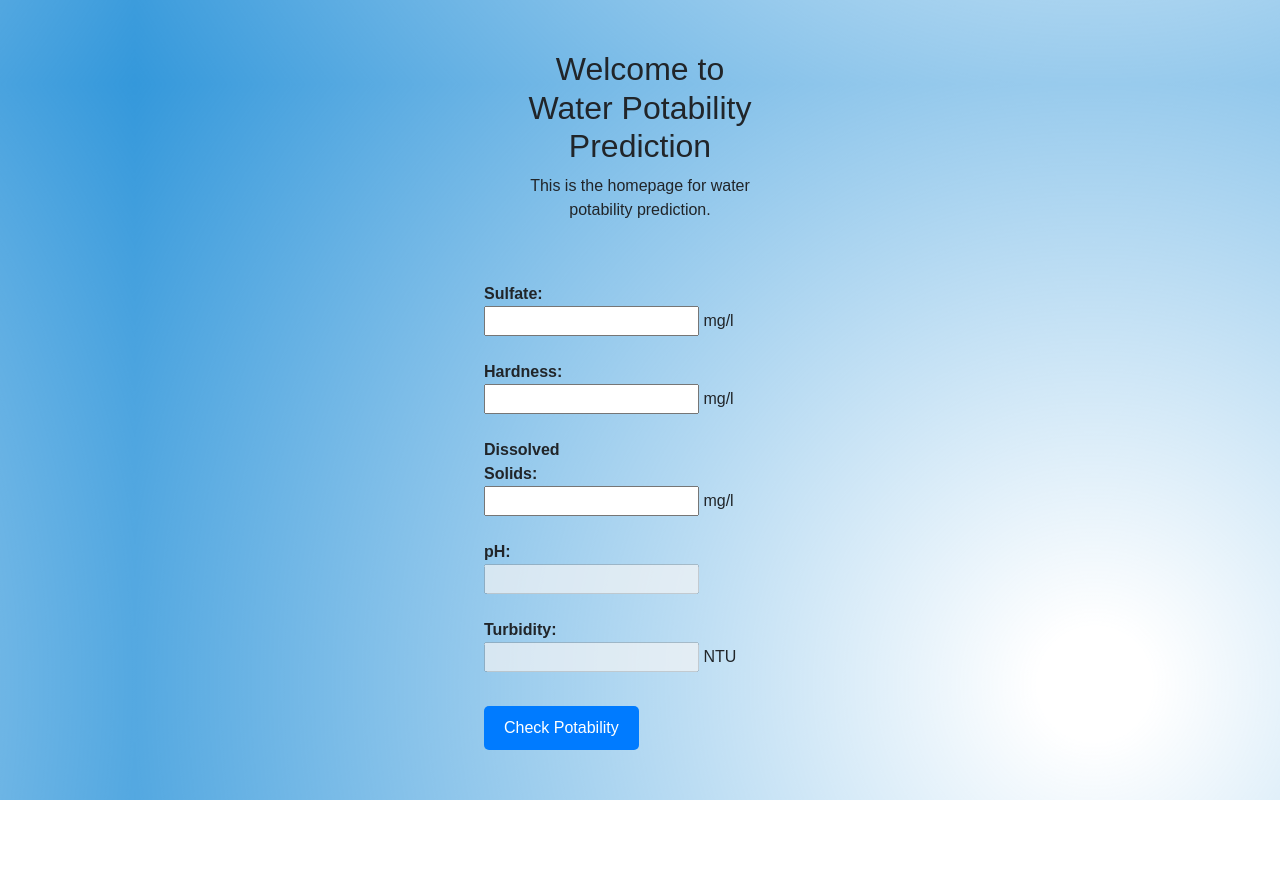
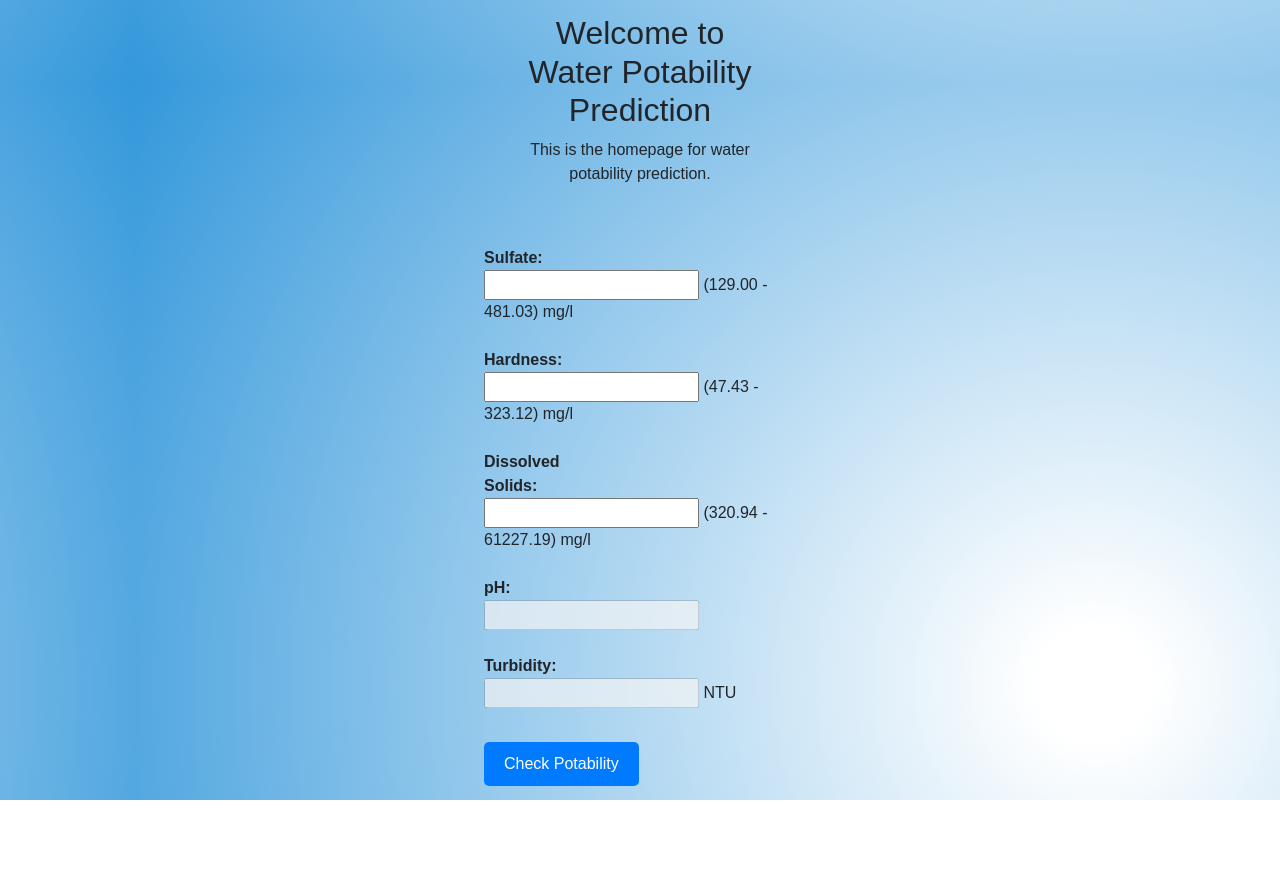
Before and after one commit to usmanadaudu/water_potability_prediction_web_app, a Django app: page / in a window 1280 px wide. Before the commit the page ends 800 px from the top, so only its background shows below. Run offline with Django 4.2, Linux system fonts and the light colour scheme; some libraries are stand-ins or nearby versions.

Commit message:
adding min and max value for inputs

```diff
--- a/templates/home.html
+++ b/templates/home.html
@@ -26,13 +26,13 @@
             {% csrf_token %}
             <div>
                 <label for="sulfate">Sulfate:</label>
-                <input type="float" step="any" required name="sulfate" id="sulfate"> mg/l<br><br>
+                <input type="float" step="any" required name="sulfate" id="sulfate"> (129.00 - 481.03) mg/l<br><br>
 
                 <label for="hardness">Hardness:</label>
-                <input type="float" step="any" required name="hardness" id="hardness"> mg/l<br><br>
+                <input type="float" step="any" required name="hardness" id="hardness"> (47.43 - 323.12) mg/l<br><br>
 
                 <label for="solids">Dissolved Solids:</label>
-                <input type="float" step="any" required name="solids" id="solids"> mg/l<br><br>
+                <input type="float" step="any" required name="solids" id="solids"> (320.94 - 61227.19) mg/l<br><br>
 
                 <label for="pH">pH:</label>
                 <input type="float" step="any" disabled name="pH" id="pH"><br><br>
```
